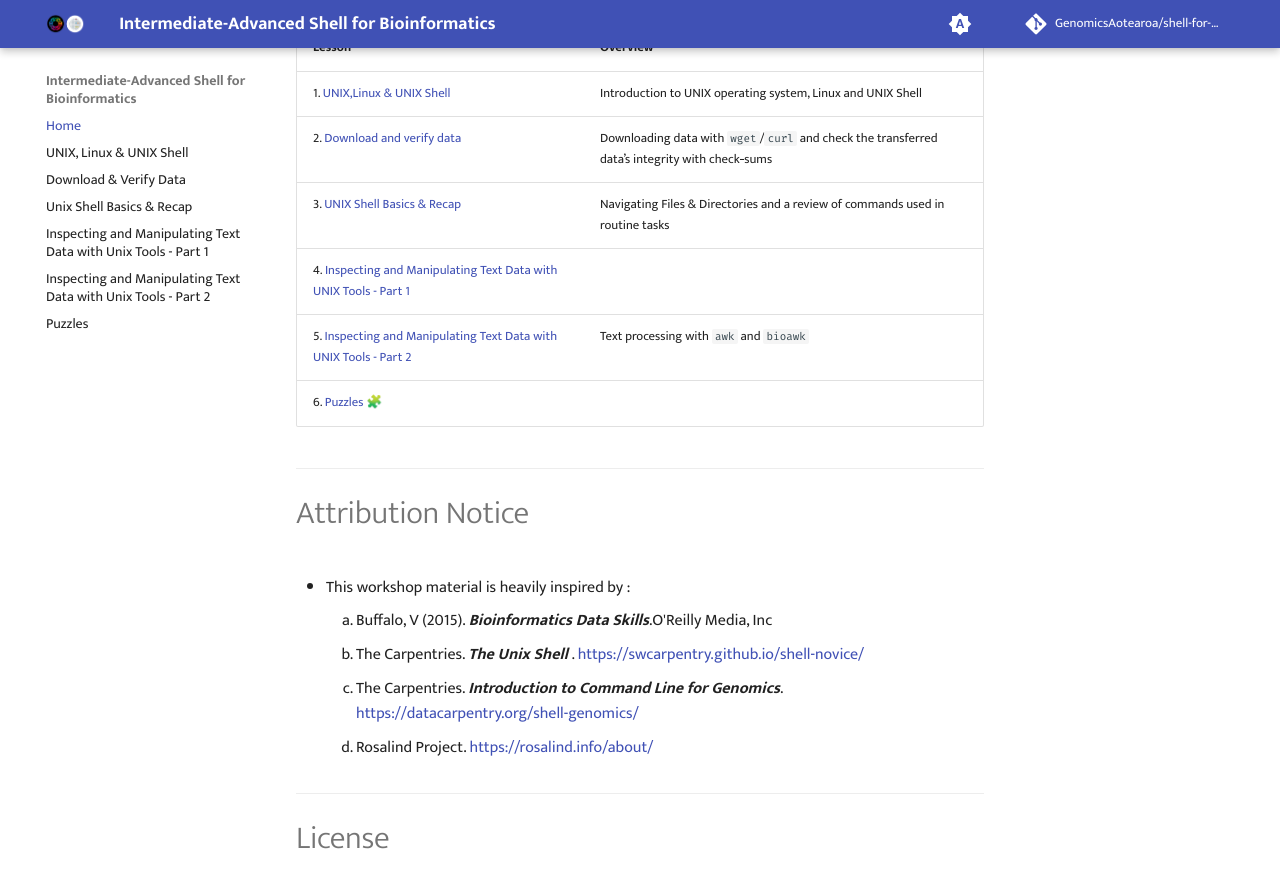
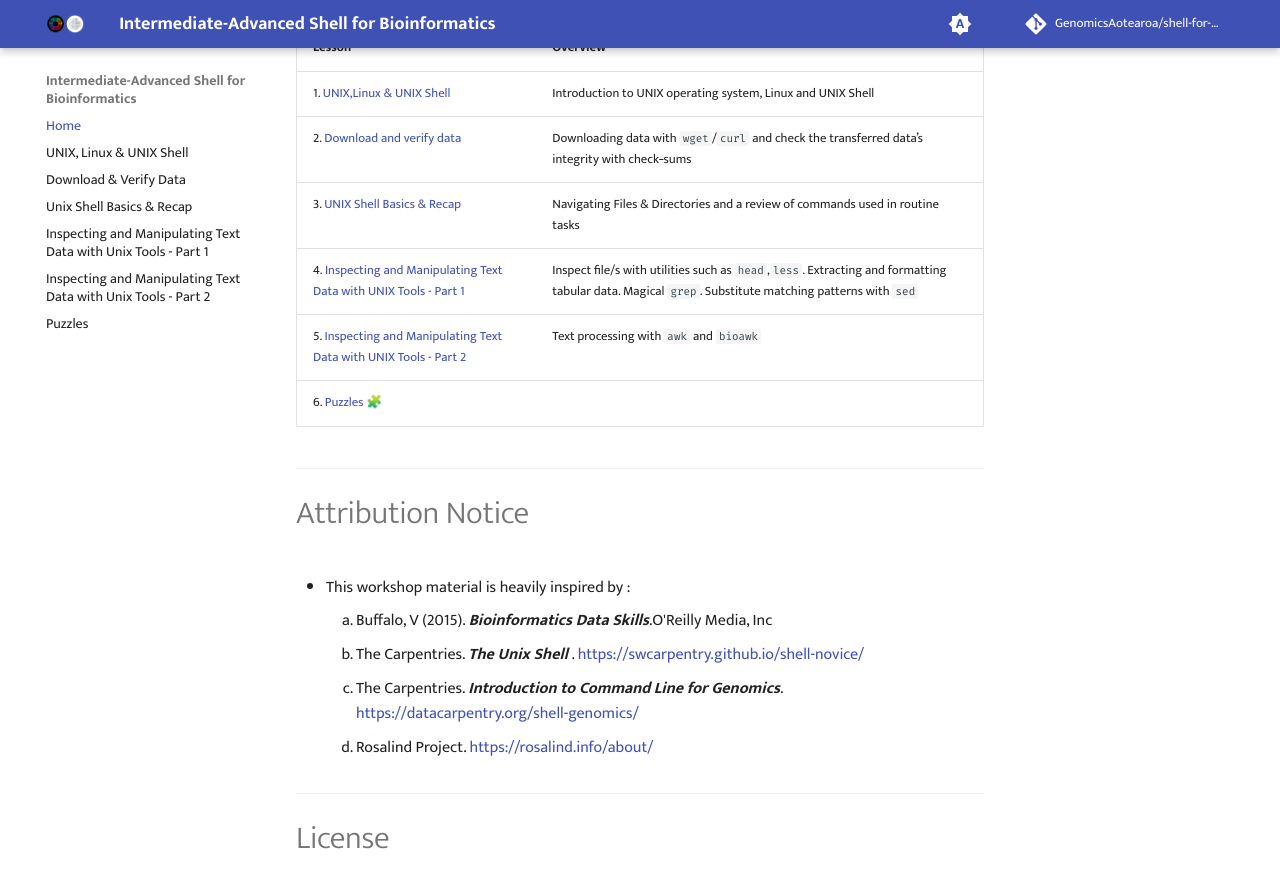
Before and after one commit to GenomicsAotearoa/shell-for-bioinformatics, an MkDocs documentation site: the page built from docs/index.md, in a window 1280 px wide and 900 px high, scrolled down 504 px. Shown: the top 888 px of the window. Built offline with MkDocs 1.6.1 and Material for MkDocs 9.7.7, drawn with Linux system fonts in a browser that asks for light colours; emoji names are drawn with the system emoji font; comment, search, counter and statistics services are not loaded.

Commit message:
elaborate topic 4 on index

```diff
--- a/docs/index.md
+++ b/docs/index.md
@@ -13,7 +13,7 @@
 |1. [UNIX,Linux & UNIX Shell](./0_introduction.md)|Introduction to UNIX operating system, Linux and UNIX Shell|
 |2. [Download and verify data](./1_download_data.md)| Downloading data with `wget`/`curl` and check the transferred data’s integrity with check‐sums|
 |3. [UNIX Shell Basics & Recap](./2_unixshellbasics.md)|Navigating Files & Directories and a review of  commands used in routine tasks|
-|4. [Inspecting and Manipulating Text Data with UNIX Tools - Part 1](./4_inspectmanipluate.md)||
+|4. [Inspecting and Manipulating Text Data with UNIX Tools - Part 1](./4_inspectmanipluate.md)| Inspect file/s with utilities such as `head`,`less`. Extracting and formatting tabular data. Magical `grep`. Substitute matching patterns with `sed`|
 |5. [Inspecting and Manipulating Text Data with UNIX Tools - Part 2](./5_inspectmanipulate2.md)| Text processing with `awk` and `bioawk`|
 |6. [Puzzles](./puzzles.md) 🧩                                      |
 
```
